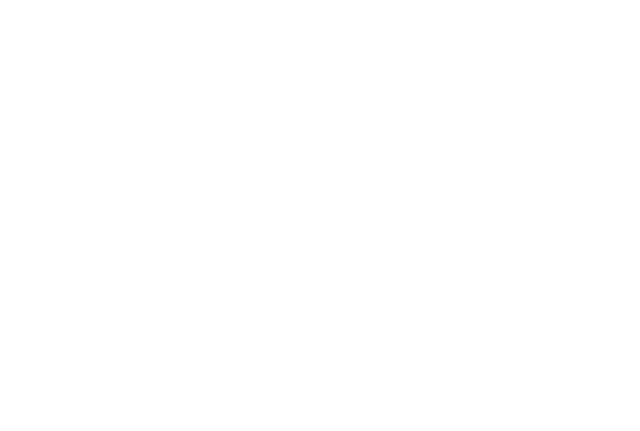
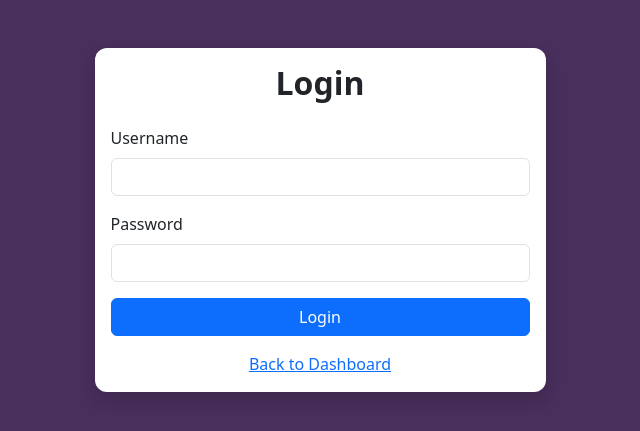
Before and after one commit to Sahil-A-Mokashi/ai-assisted-data-quality-monitoring, a Flask app: page /login in a window 1280 px wide. Before the commit the part shown is empty. Shown: the top 431 px of the page, without its empty margins (320-960 px from the left). Run offline with Flask 3, Linux system fonts and the light colour scheme; parts of the project's set-up code (start-up, migrations or seed data) failed here and were passed over.

Commit message:
login logic simple

```diff
--- a/app.py
+++ b/app.py
@@ -47,6 +47,14 @@ def dataset_details(dataset_id):
 # Create database tables (currently none)
 with app.app_context():
     db.create_all()
+    from models import User
+
+    if not User.query.filter_by(username="admin").first():
+        user = User(username="admin")
+        user.set_password("admin123")
+
+        db.session.add(user)
+        db.session.commit()
 
 
 if __name__ == "__main__":
--- a/models.py
+++ b/models.py
@@ -102,7 +102,7 @@ class QualityMetrics(db.Model):
             "created_at": self.created_at.isoformat()
         }
 
-    class User(db.Model):
+class User(db.Model):
         __tablename__ = "users"
 
         user_id = db.Column(db.Integer, primary_key=True)
--- a/templates/login.html
+++ b/templates/login.html
@@ -0,0 +1,108 @@
+<!DOCTYPE html>
+<html lang="en">
+
+<head>
+
+    <meta charset="UTF-8">
+
+    <meta name="viewport" content="width=device-width, initial-scale=1.0">
+
+    <title>Login</title>
+
+    <link href="https://cdn.jsdelivr.net/npm/bootstrap@5.3.3/dist/css/bootstrap.min.css" rel="stylesheet">
+
+    <link rel="stylesheet" href="{{ url_for('static', filename='style.css') }}">
+
+</head>
+
+<body>
+
+<div class="container mt-5">
+
+    <div class="row justify-content-center">
+
+        <div class="col-md-5">
+
+            <div class="card shadow">
+
+                <div class="card-body">
+
+                    <h2 class="text-center mb-4">
+
+                        Login
+
+                    </h2>
+
+                    {% if error %}
+
+                    <div class="alert alert-danger">
+
+                        {{ error }}
+
+                    </div>
+
+                    {% endif %}
+
+                    <form method="POST">
+
+                        <div class="mb-3">
+
+                            <label class="form-label">
+
+                                Username
+
+                            </label>
+
+                            <input
+                                type="text"
+                                class="form-control"
+                                name="username"
+                                required>
+
+                        </div>
+
+                        <div class="mb-3">
+
+                            <label class="form-label">
+
+                                Password
+
+                            </label>
+
+                            <input
+                                type="password"
+                                class="form-control"
+                                name="password"
+                                required>
+
+                        </div>
+
+                        <button
+                            class="btn btn-primary w-100"
+                            type="submit">
+
+                            Login
+
+                        </button>
+
+                    </form>
+
+                    <div class="text-center mt-3">
+
+                        <a href="/">Back to Dashboard</a>
+
+                    </div>
+
+                </div>
+
+            </div>
+
+        </div>
+
+    </div>
+
+</div>
+
+</body>
+
+</html>
```
Also changed, not shown: templates/index.html (+5 -3 lines), data_quality.db.
